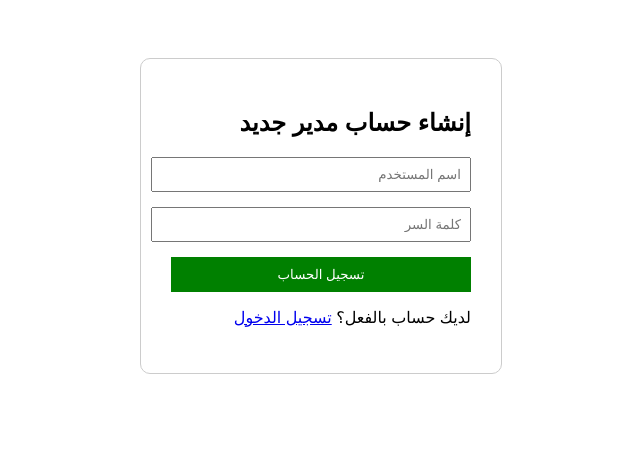
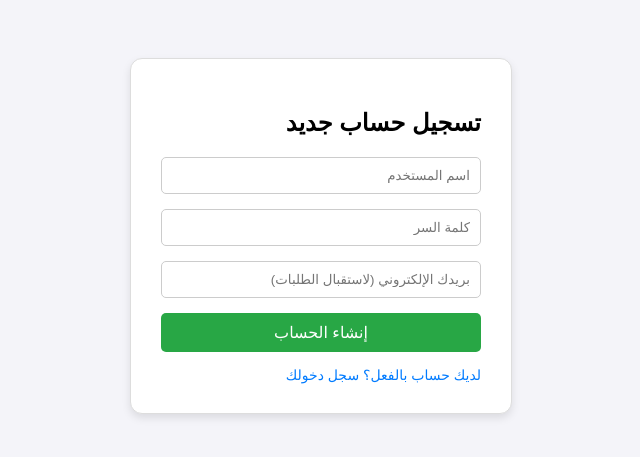
Before and after one commit to chichideb2007-blip/bisnes, a Flask app: page /register in a window 1280 px wide. Shown: the top 457 px of the page, without its empty margins (319-959 px from the left). Run offline with Flask 3, Linux system fonts and the light colour scheme.

Commit message:
Update register.html

```diff
--- a/templates/register.html
+++ b/templates/register.html
@@ -2,24 +2,28 @@
 <html dir="rtl" lang="ar">
 <head>
     <meta charset="UTF-8">
-    <title>إنشاء حساب جديد</title>
+    <title>إنشاء حساب مدير جديد</title>
     <style>
-        body { font-family: Arial, sans-serif; display: flex; justify-content: center; padding-top: 50px; }
-        .form-container { border: 1px solid #ccc; padding: 30px; border-radius: 10px; width: 300px; }
-        input { display: block; width: 100%; margin-bottom: 15px; padding: 8px; }
-        button { width: 100%; padding: 10px; background-color: green; color: white; border: none; cursor: pointer; }
+        body { font-family: Arial, sans-serif; display: flex; justify-content: center; padding-top: 50px; background-color: #f4f4f9; }
+        .form-container { border: 1px solid #ddd; padding: 30px; border-radius: 12px; width: 320px; background-color: white; box-shadow: 0 4px 8px rgba(0,0,0,0.1); }
+        input { display: block; width: 100%; margin-bottom: 15px; padding: 10px; box-sizing: border-box; border: 1px solid #ccc; border-radius: 5px; }
+        button { width: 100%; padding: 10px; background-color: #28a745; color: white; border: none; border-radius: 5px; cursor: pointer; font-size: 16px; }
+        button:hover { background-color: #218838; }
+        .login-link { margin-top: 15px; display: block; color: #007bff; text-decoration: none; font-size: 14px; }
     </style>
 </head>
 <body>
 
     <div class="form-container">
-        <h2>إنشاء حساب مدير جديد</h2>
+        <h2>تسجيل حساب جديد</h2>
         <form action="/register" method="POST">
             <input type="text" name="username" placeholder="اسم المستخدم" required>
             <input type="password" name="password" placeholder="كلمة السر" required>
-            <button type="submit">تسجيل الحساب</button>
+            <input type="email" name="email" placeholder="بريدك الإلكتروني (لاستقبال الطلبات)" required>
+
+            <button type="submit">إنشاء الحساب</button>
         </form>
-        <p>لديك حساب بالفعل؟ <a href="/login">تسجيل الدخول</a></p>
+        <a href="/login" class="login-link">لديك حساب بالفعل؟ سجل دخولك</a>
     </div>
 
 </body>
```
